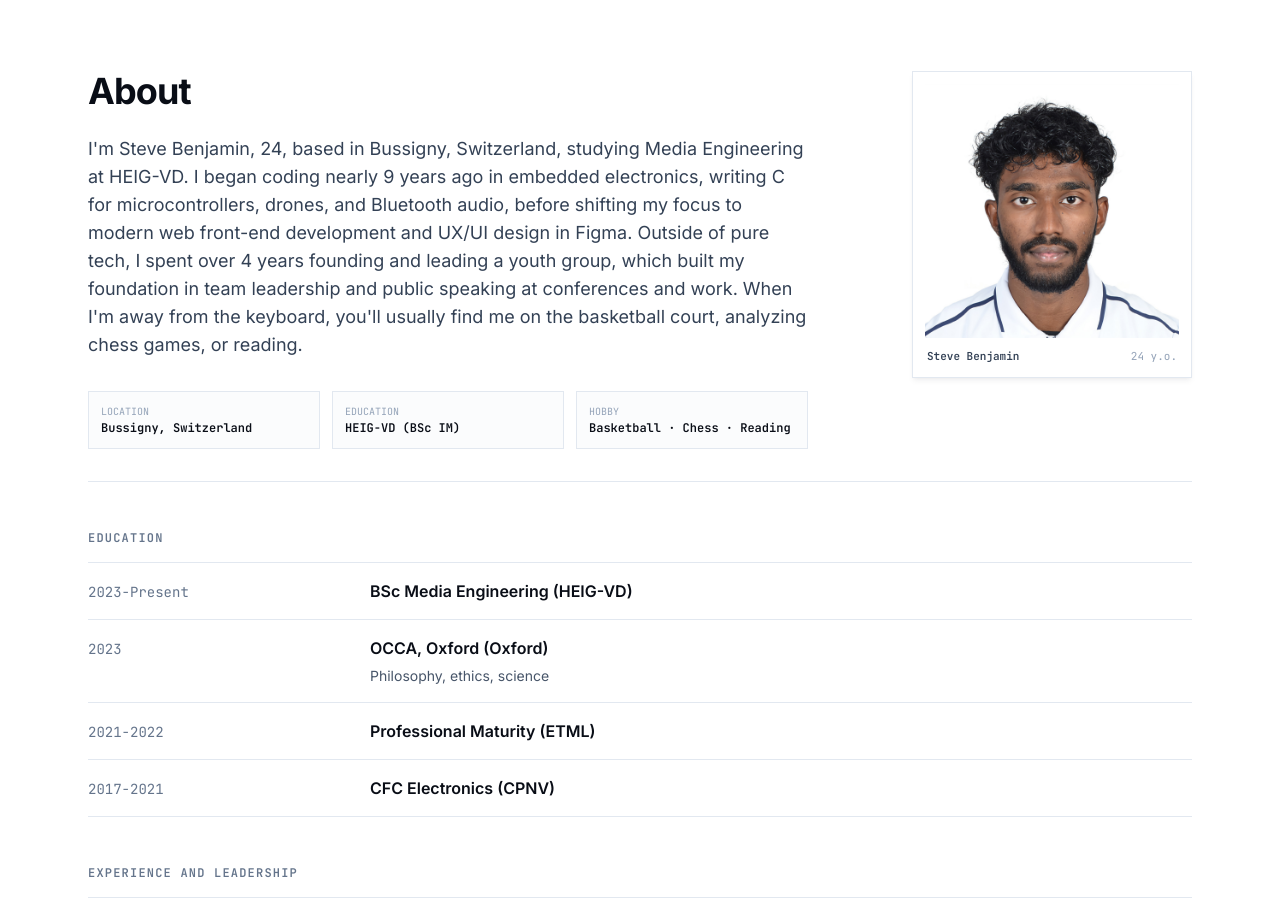
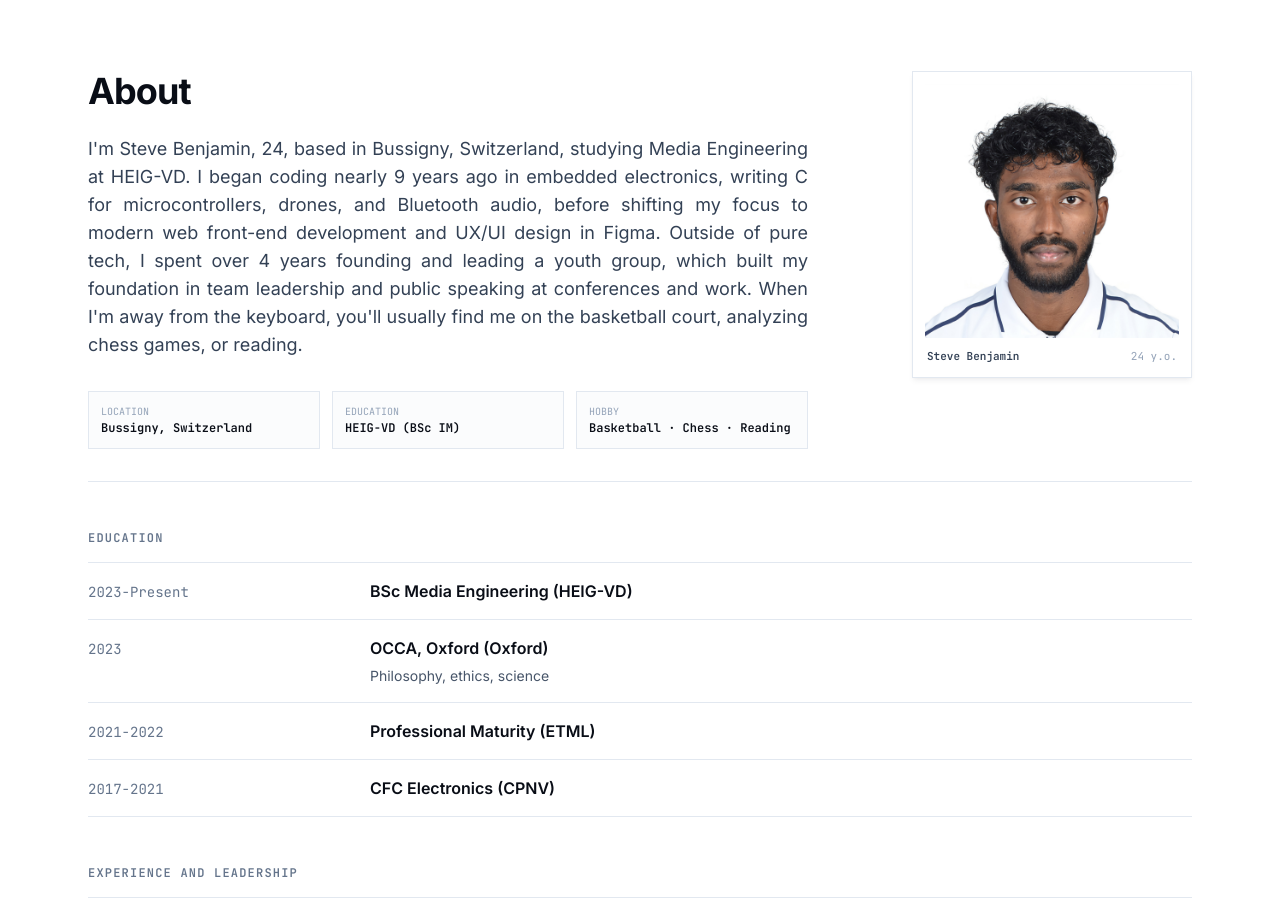
Before and after one commit to KingJamesGOAT/steve-benjamin-portfolio, a React (Vite) app: page / in a window 1280 px wide. Shown: the part 3120-4037 px from the top of the page. Built offline with nearby package versions, Linux system fonts and the light colour scheme.

Commit message:
Set justified text alignment on about summary text

```diff
--- a/src/pages/About.tsx
+++ b/src/pages/About.tsx
@@ -68,7 +68,7 @@ export const About: React.FC<AboutProps> = ({ id = 'about' }) => {
               {t('about.title')}
             </h2>
 
-            <p className="text-base sm:text-lg text-fintech-secondary leading-relaxed">
+            <p className="text-base sm:text-lg text-fintech-secondary leading-relaxed text-justify">
               {t('about.summary')}
             </p>
 
```
